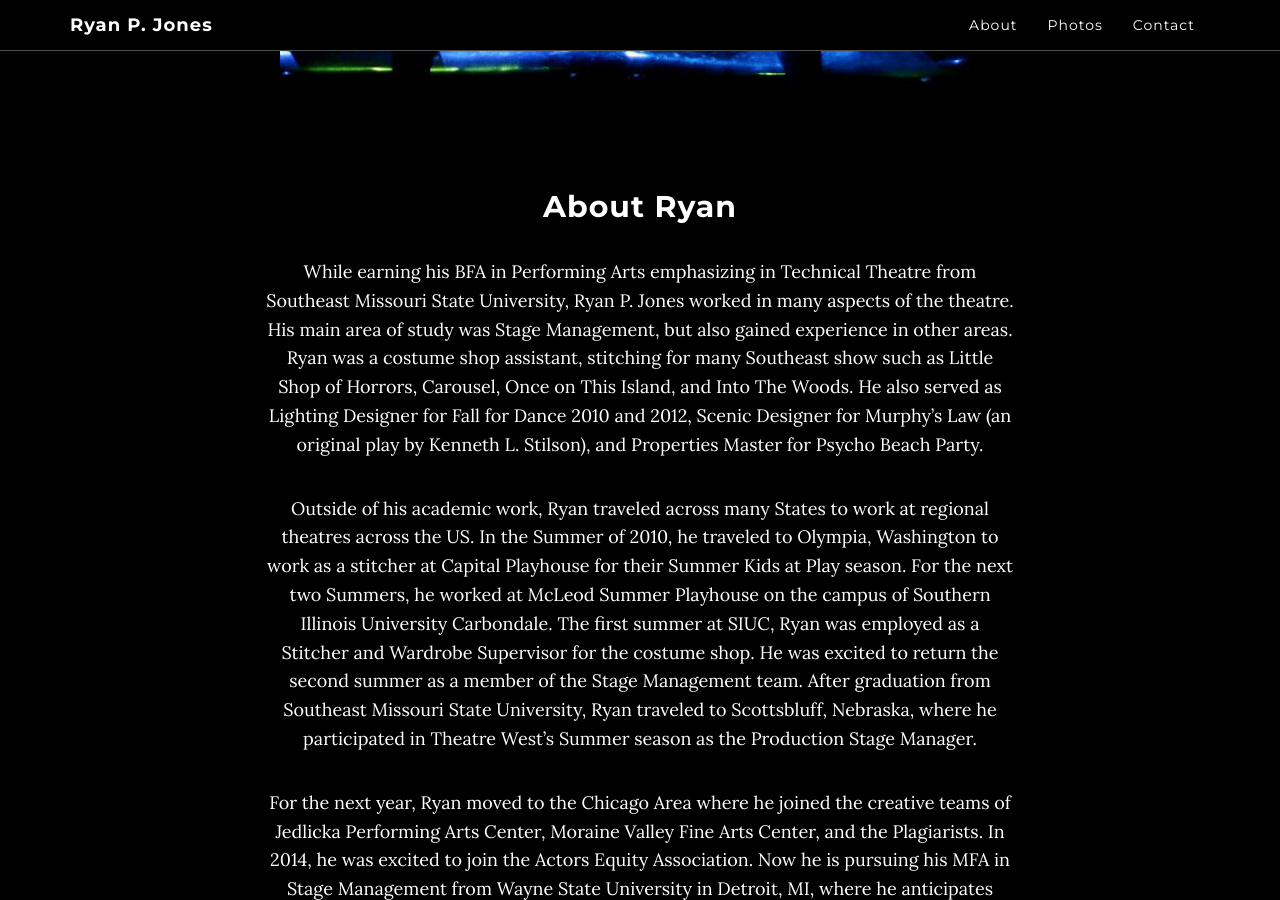
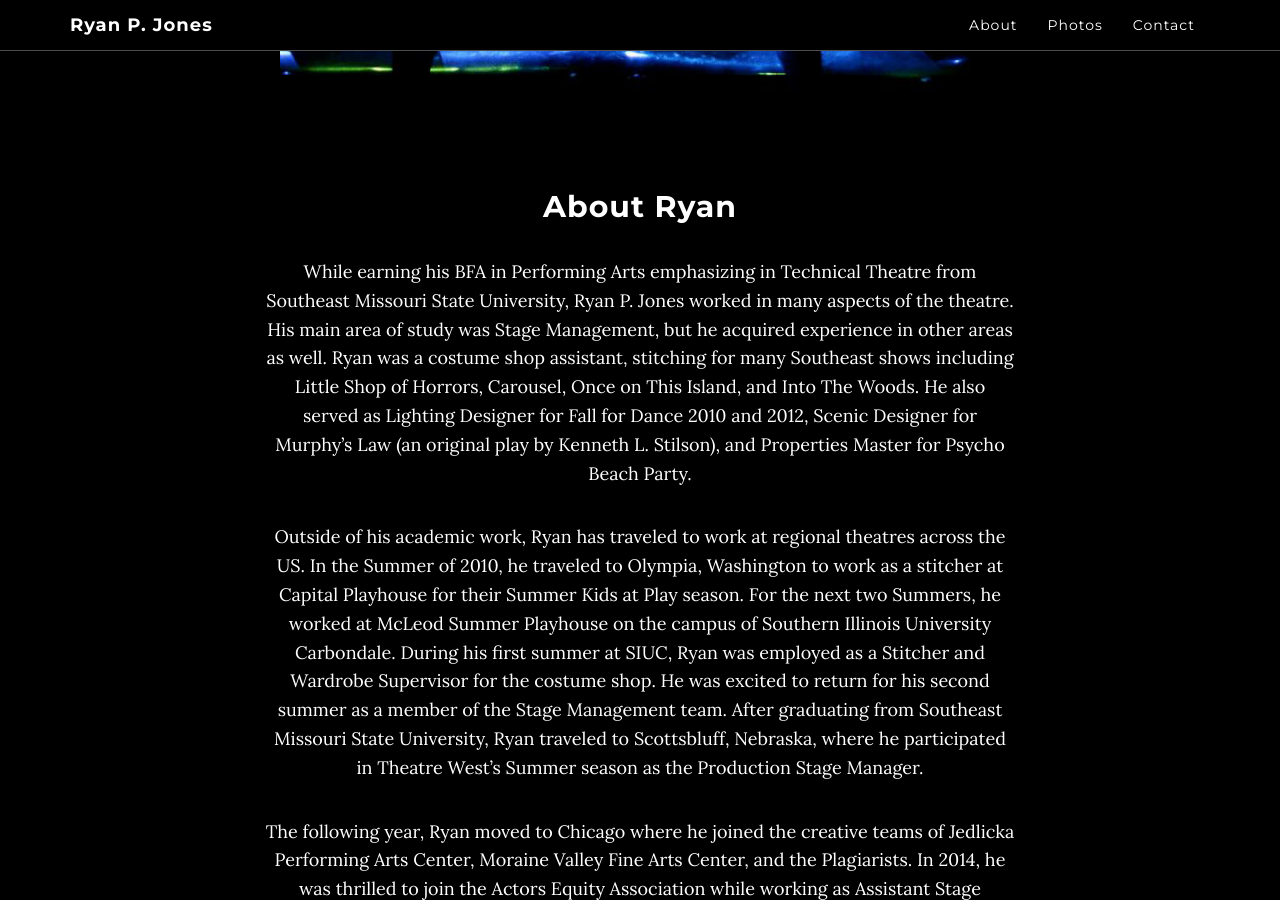
Before and after one commit to ryanpjones/ryanpjones.github.io, a Jekyll site: the page built from index.html, in a window 1280 px wide and 900 px high, scrolled down 810 px. Built offline with Jekyll 4.4.1, drawn with Linux system fonts in a browser that asks for light colours; nearby versions of some CDN libraries; some of the changed text lies outside the part shown.

Commit message:
Update about.md

```diff
--- a/_includes/about.md
+++ b/_includes/about.md
@@ -1,10 +1,10 @@
 About Ryan
 ----------
 
-While earning his BFA in Performing Arts emphasizing in Technical Theatre from Southeast Missouri State University, Ryan P. Jones worked in many aspects of the theatre.  His main area of study was Stage Management, but also gained experience in other areas.  Ryan was a costume shop assistant, stitching for many Southeast show such as Little Shop of Horrors, Carousel, Once on This Island, and Into The Woods.  He also served as Lighting Designer for Fall for Dance 2010 and 2012, Scenic Designer for Murphy’s Law (an original play by Kenneth L. Stilson), and Properties Master for Psycho Beach Party.
+While earning his BFA in Performing Arts emphasizing in Technical Theatre from Southeast Missouri State University, Ryan P. Jones worked in many aspects of the theatre.  His main area of study was Stage Management, but he acquired experience in other areas as well.  Ryan was a costume shop assistant, stitching for many Southeast shows including  Little Shop of Horrors, Carousel, Once on This Island, and Into The Woods.  He also served as Lighting Designer for Fall for Dance 2010 and 2012, Scenic Designer for Murphy’s Law (an original play by Kenneth L. Stilson), and Properties Master for Psycho Beach Party.
 
-Outside of his academic work, Ryan traveled across many States to work at regional theatres across the US.  In the Summer of 2010, he traveled to Olympia, Washington to work as a stitcher at Capital Playhouse for their Summer Kids at Play season.  For the next two Summers, he worked at McLeod Summer Playhouse on the campus of Southern Illinois University Carbondale.  The first summer at SIUC, Ryan was employed as a Stitcher and Wardrobe Supervisor for the costume shop.  He was excited to return the second summer as a member of the Stage Management team.  After graduation from Southeast Missouri State University, Ryan traveled to Scottsbluff, Nebraska, where he participated in Theatre West’s Summer season as the Production Stage Manager.
+Outside of his academic work, Ryan has traveled to work at regional theatres across the US.  In the Summer of 2010, he traveled to Olympia, Washington to work as a stitcher at Capital Playhouse for their Summer Kids at Play season.  For the next two Summers, he worked at McLeod Summer Playhouse on the campus of Southern Illinois University Carbondale.  During his first summer at SIUC, Ryan was employed as a Stitcher and Wardrobe Supervisor for the costume shop.  He was excited to return for his  second summer as a member of the Stage Management team.  After graduating from Southeast Missouri State University, Ryan traveled to Scottsbluff, Nebraska, where he participated in Theatre West’s Summer season as the Production Stage Manager.
 
-For the next year, Ryan moved to the Chicago Area where he joined the creative teams of Jedlicka Performing Arts Center, Moraine Valley Fine Arts Center, and the Plagiarists.  In 2014, he was excited to join the Actors Equity Association.  Now he is pursuing his MFA in Stage Management from Wayne State University in Detroit, MI, where he anticipates graduation in 2017.
+The following year, Ryan moved to Chicago where he joined the creative teams of Jedlicka Performing Arts Center, Moraine Valley Fine Arts Center, and the Plagiarists.  In 2014, he was thrilled to join the Actors Equity Association while working as Assistant Stage Manager on Ozark Actors Theatre’s 27th summer season.  Today, he is pursuing his MFA in Stage Management from Wayne State University in Detroit, MI, where he anticipates graduation in 2017.
 
 ![Ryan P. Jones](img/Headshot.jpg){: .img-thumbnail}
```
